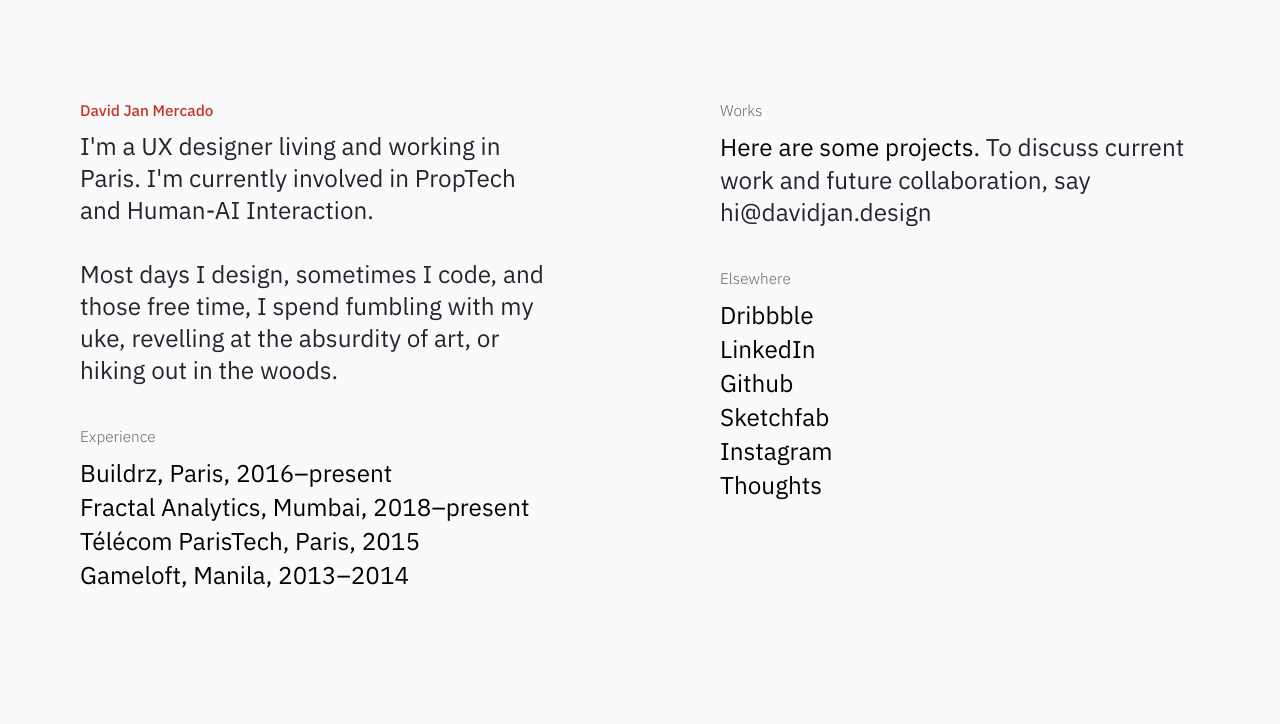
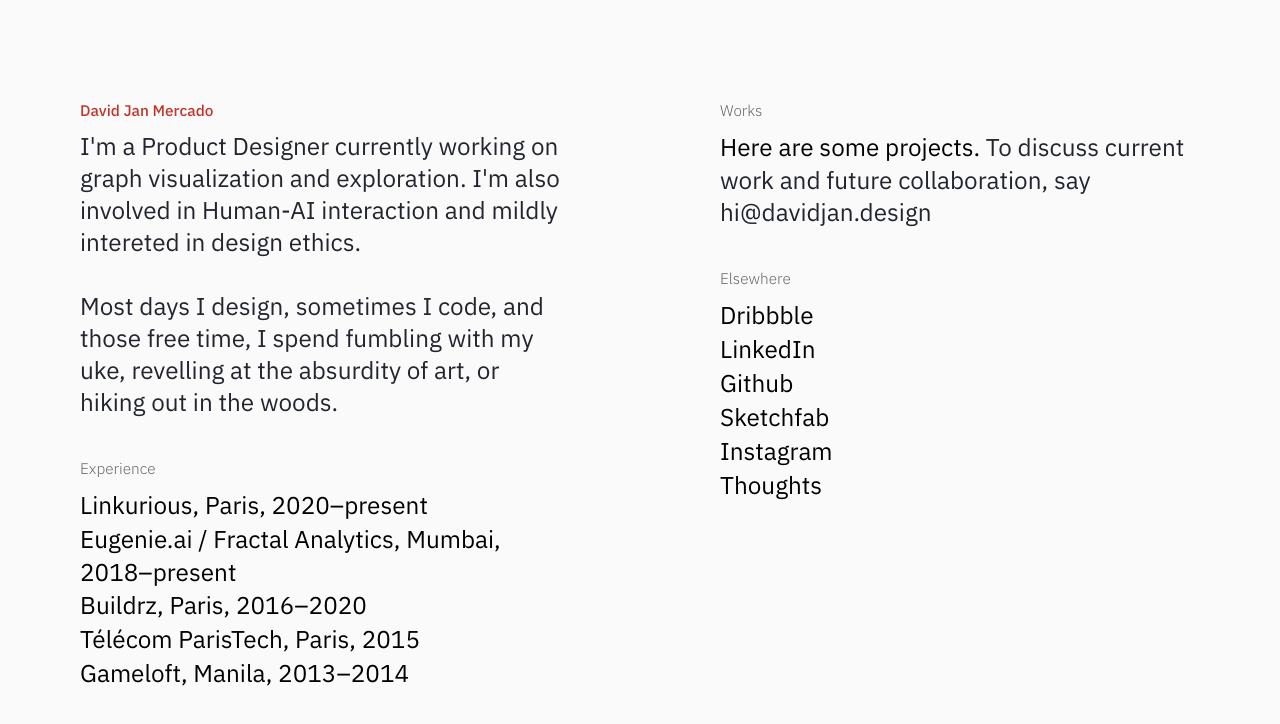
Before and after one commit to davidjanmercado/davidjanmercado.github.io, a plain HTML site: page index.html in a window 1280 px wide. Drawn offline with Linux system fonts and the light colour scheme; a web font is replaced by a local one.

Commit message:
Update index.html
profile edit

```diff
--- a/index.html
+++ b/index.html
@@ -36,7 +36,7 @@ I love that you're curious about my code. Well, there's nothing much here. Just
 						<div class="main-section-block">
 							<div class="main-section-label"><a href="#" class="main-section-label my-name">David Jan Mercado</a></div>
 							<div class='main-section-content'>
-								I'm a UX designer living and working in Paris. I'm currently involved in PropTech and Human-AI Interaction.
+								I'm a Product Designer currently working on graph visualization and exploration. I'm also involved in Human-AI interaction and mildly intereted in design ethics.
 								<br/><br/>Most days I design, sometimes I code, and those free time, I spend fumbling with my uke, revelling at the absurdity of art, or <div class='hidden-msg'>Hey, you. Ain't it fun finding something unexpected? Cheerio!</div>hiking out in the woods.
 							</div>
 
@@ -45,13 +45,18 @@ I love that you're curious about my code. Well, there's nothing much here. Just
 							<div class="main-section-label">Experience</div>
 							<div class='main-section-content'>
 								<div class="menu menu--adsila">
-									<a class="menu__item" href="http://www.buildrz.io/" target="_blank">
-										<span class="menu__item-name">Buildrz</span>, Paris, 2016–present
+									<a class="menu__item" href="https://linkurio.us/" target="_blank">
+										<span class="menu__item-name">Linkurious</span>, Paris, 2020–present
 									</a>
 								</div><br/>
 								<div class="menu menu--adsila">
 									<a class="menu__item" href="https://fractalanalytics.com/" target="_blank">
-										<span class="menu__item-name">Fractal Analytics</span>, Mumbai, 2018–present
+										<span class="menu__item-name">Eugenie.ai / Fractal Analytics</span>, Mumbai, 2018–present
+									</a>
+								</div><br/>
+								<div class="menu menu--adsila">
+									<a class="menu__item" href="http://www.buildrz.io/" target="_blank">
+										<span class="menu__item-name">Buildrz</span>, Paris, 2016–2020
 									</a>
 								</div><br/>
 								<div class="menu menu--adsila">
```
